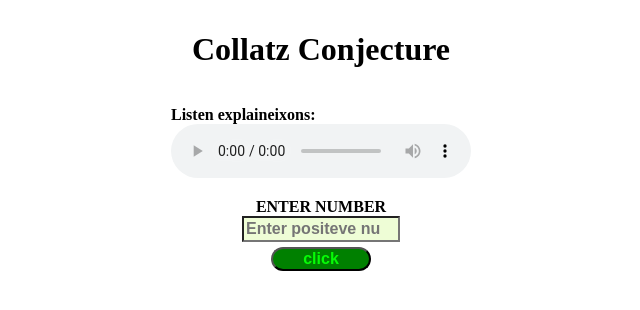
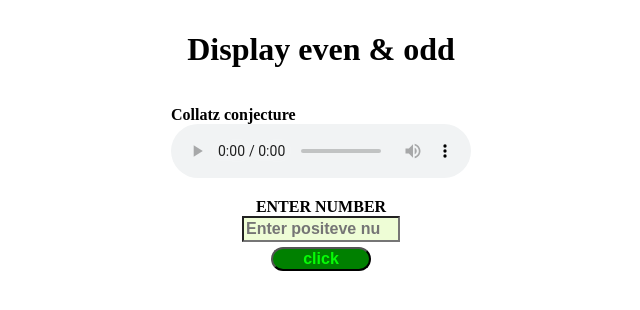
Before and after one commit to maestroGit/COLLATZ-CONJECTURE, a plain HTML site: page index.html in a window 1280 px wide. Shown: the whole page, without its empty margins (319-959 px from the left). Drawn offline with Linux system fonts and the light colour scheme.

Commit message:
Fixed issue and added audio correct

```diff
--- a/index.html
+++ b/index.html
@@ -9,9 +9,9 @@
   </head>
   <body>
     <div class="root">
-      <h1>Collatz Conjecture</h1>
+      <h1>Display even & odd</h1>
       <figure>
-        <figcaption>Listen explaineixons:</figcaption>
+        <figcaption>Collatz conjecture</figcaption>
         <audio
             controls
             src="audio.mp3">
--- a/index.js
+++ b/index.js
@@ -68,7 +68,7 @@ const getnumber = () => {
       console.log("finished=1");
       let arr = [1];
       drawOneDiv(arr);
-      const totalnum = alleven.length + allodd.length + 1;
+      const totalnum = alleven.length + allodd.length;
       console.log("even:" + alleven.length);
       console.log("total numeros:" + totalnum);
       const averagEven = (alleven.length / totalnum) * 100;
```
Also changed, not shown: 1 other file.
